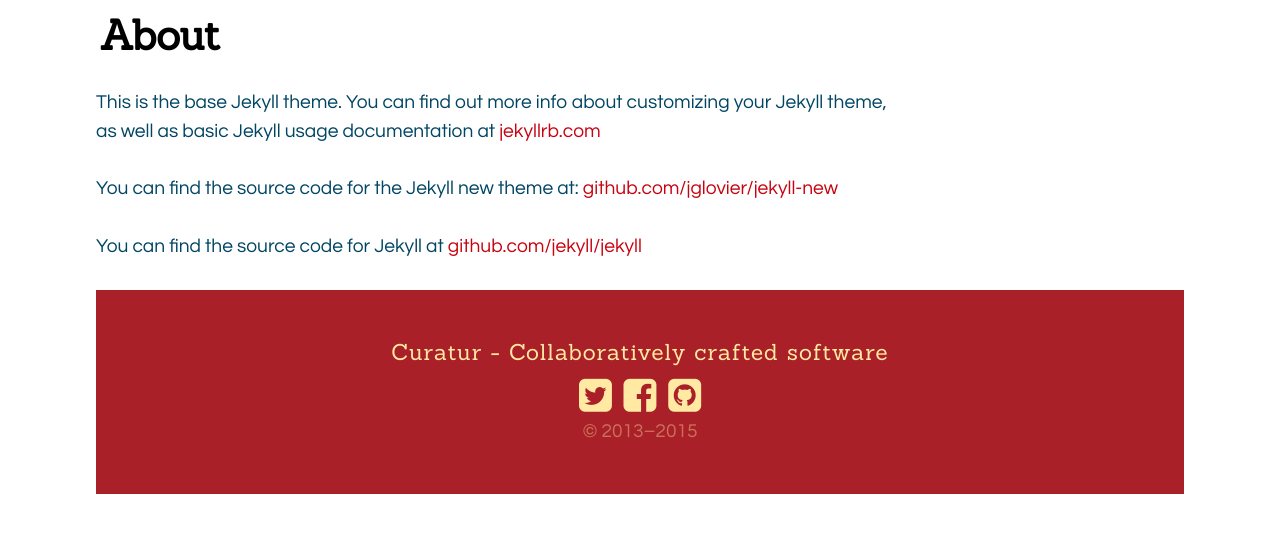
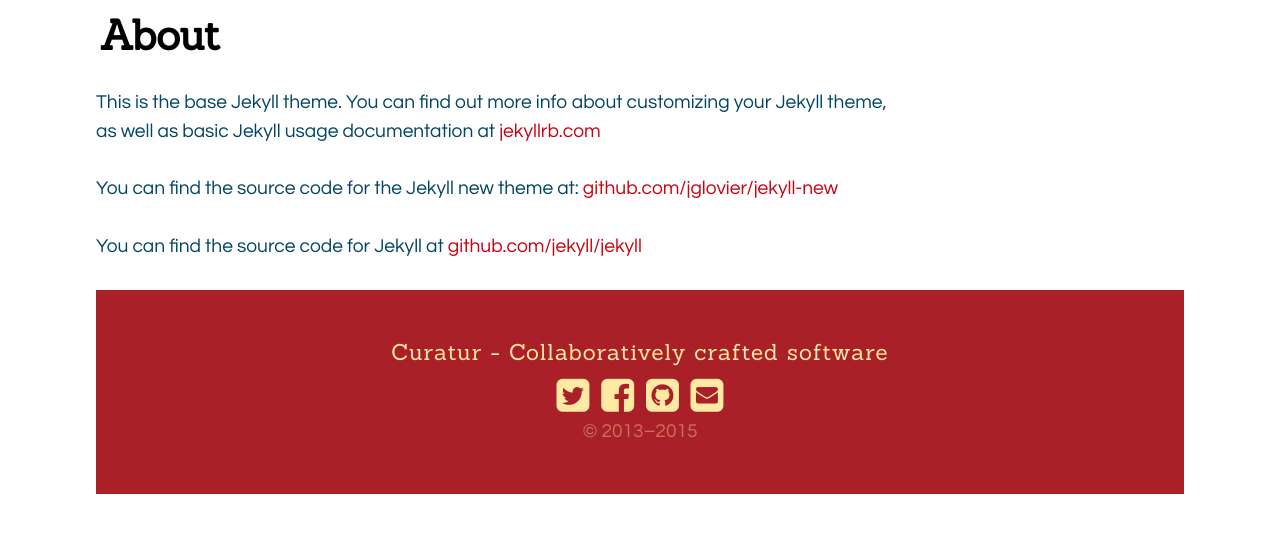
Before and after one commit to Curatur/curatur.github.io, a Jekyll site: the page built from about.md, in a window 1280 px wide. Shown: the top 533 px of the page. Built offline with Jekyll 4.4.1, drawn with Linux system fonts in a browser that asks for light colours; nearby versions of some CDN libraries; a style sheet for code colours, icons or effects is not loaded.

Commit message:
Add email icon link

```diff
--- a/_includes/curatur/footer.html
+++ b/_includes/curatur/footer.html
@@ -9,6 +9,7 @@
     <a href="https://twitter.com/intent/follow?original_referer=http%3A%2F%2Fcuratur.com%2F&region=follow_link&screen_name=curatur&tw_p=followbutton&variant=2.0"><i class="fa fa-twitter-square"></i></a>
     <a href="https://www.facebook.com/pages/Curatur/300338723453259"><i class="fa fa-facebook-square"></i></a>
     <a href="https://github.com/curatur"><i class="fa fa-github-square"></i></a>
+    <a href="mailto:hello@curatur.com"><i class="fa fa-envelope-square"></i></a>
   </p>
 
 
```
